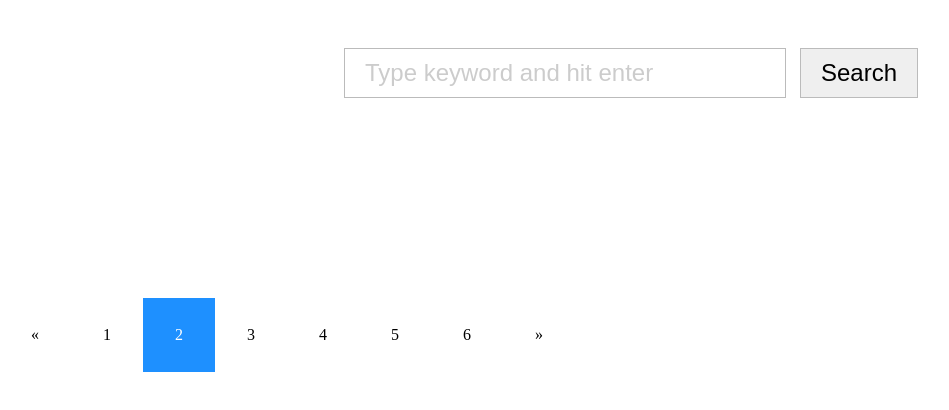
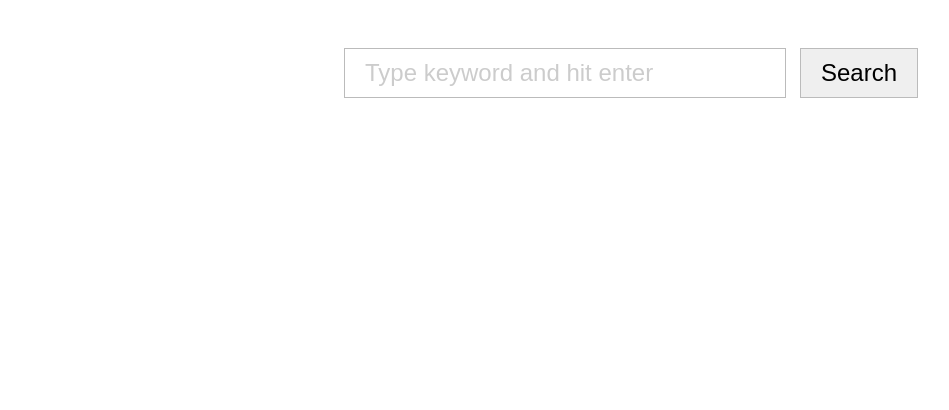
Before and after one commit to AshrafAbir/ImageSearch_AlpineJS, a plain HTML site: page index.html in a window 1280 px wide. Shown: the part 236-646 px from the top of the page, without its empty margins (9-958 px from the left). Drawn offline with nearby package versions, Linux system fonts and the light colour scheme.

Commit message:
Update index.html

```diff
--- a/index.html
+++ b/index.html
@@ -37,18 +37,7 @@
 
     </div>
   </div>
-  <div class="footer">
-  <div class="pagination">
-    <a href="#">&laquo;</a>
-    <a href="#">1</a>
-    <a class="active" href="#">2</a>
-    <a href="#">3</a>
-    <a href="#">4</a>
-    <a href="#">5</a>
-    <a href="#">6</a>
-    <a href="#">&raquo;</a>
-  </div>
-</div>
+
 </body>
 <!-- // alpine js CDN -->
 <script src="//cdn.jsdelivr.net/gh/alpinejs/alpine@v2.8.2/dist/alpine.min.js" defer></script>
```
